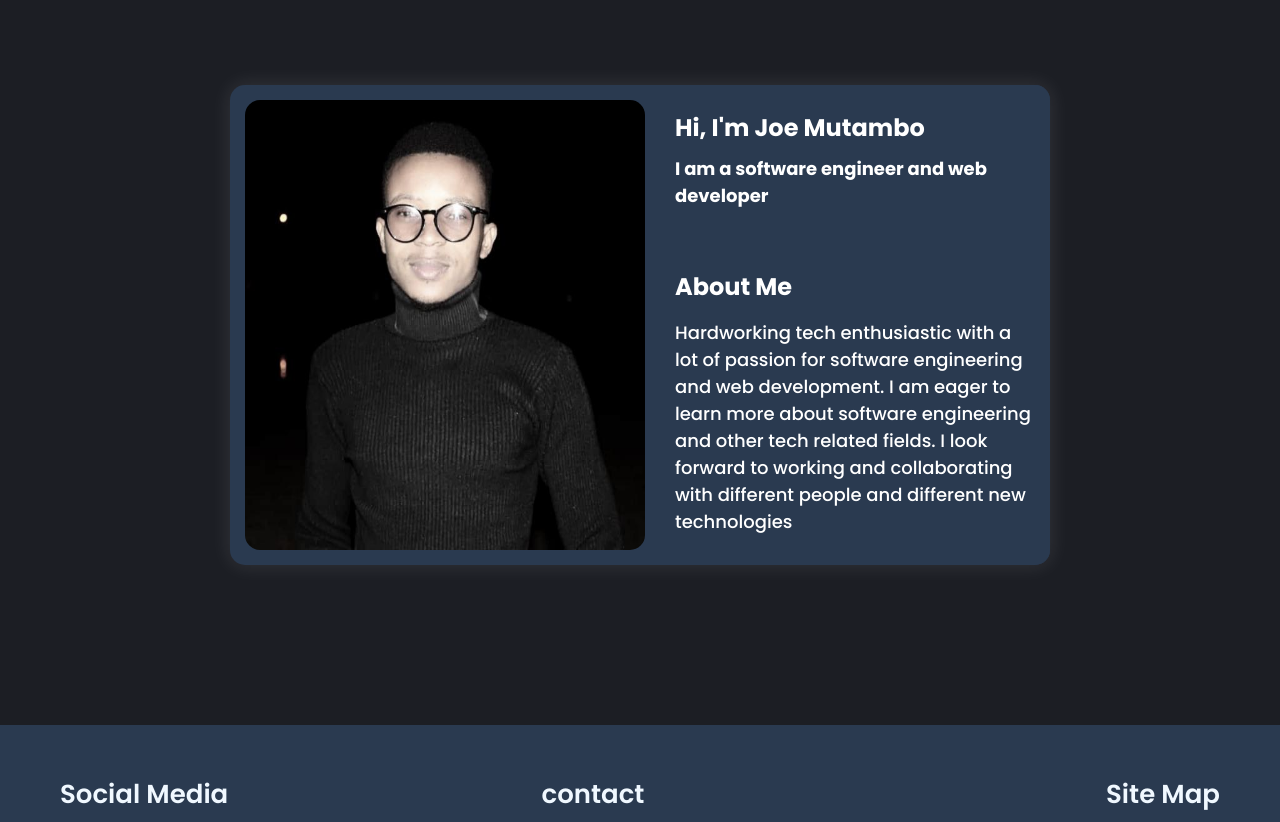
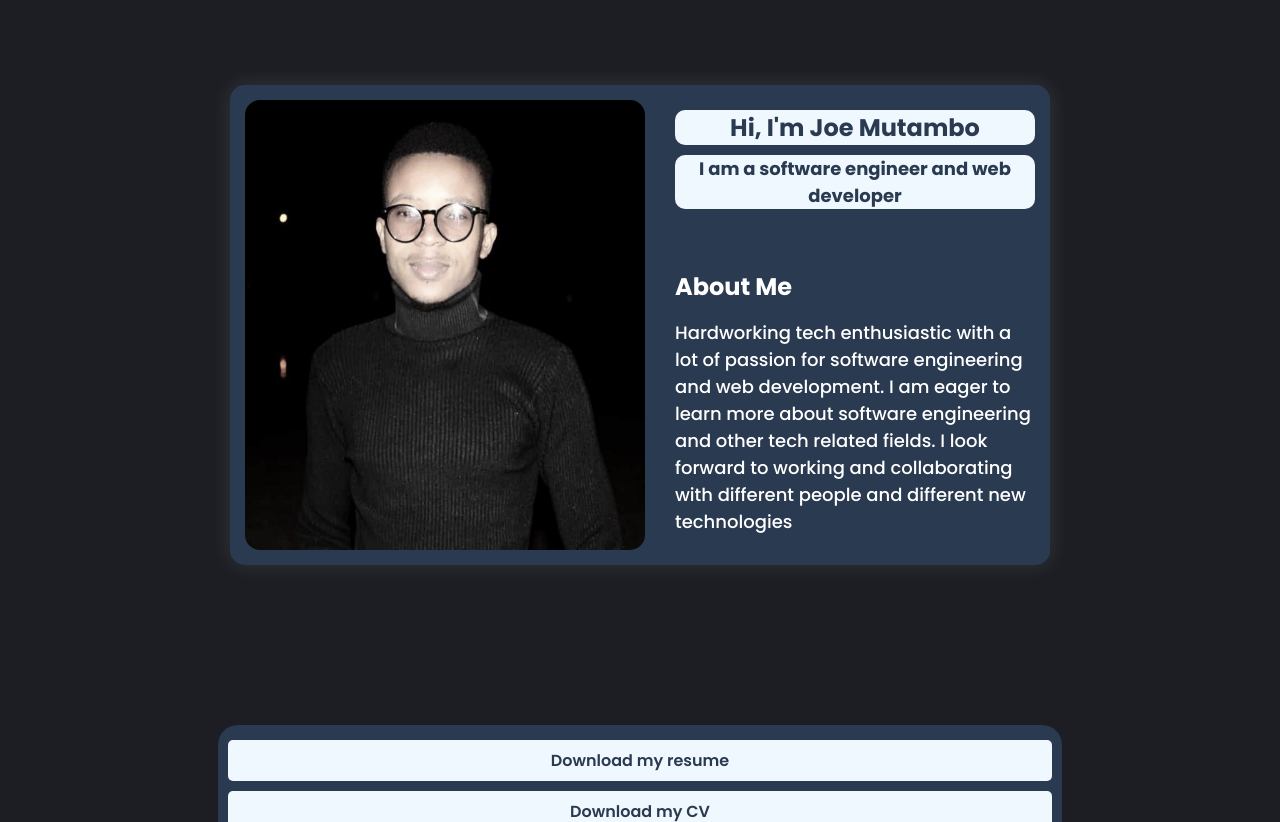
Before and after one commit to Joe-Mutambo/Portfolio, a plain HTML site: page index.html in a window 1280 px wide. Shown: the part 150-972 px from the top of the page. Drawn offline with Linux system fonts and the light colour scheme; a web font is replaced by a local one.

Commit message:
updated some the index file and others

```diff
--- a/css/style.css
+++ b/css/style.css
@@ -73,6 +73,34 @@ ul li {
 
 #click {
 	display: none;
+}
+
+.resume {
+	display: flex;
+	flex-direction: column;
+	text-align: center;
+	justify-content: center;
+	background-color: #2a3a50;
+	padding: 10px;
+	margin-bottom: 25px;
+	margin-left: 17%;
+	margin-right: 17%;
+	border-radius: 20px;
+}
+.resume a {
+	margin: 5px 0 5px 0;
+	background-color: aliceblue;
+	padding: 8px;
+	border-radius: 5px;
+	color: #2a3a50;
+	font-size: 16px;
+	font-weight: 600;
+}
+.resume a:hover {
+	background-color: transparent;
+	color: aliceblue;
+	transform: scale(0.95);
+	transition: all 0.3s ease-out;
 }
 
 /*adding media queries*/
@@ -179,7 +207,7 @@ ul li {
 	text-align: center;
 	justify-content: center;*/
 }
-.intro-title {
+.container .about-container .intro .intro-title {
 	margin-top: 10px;
 	margin-bottom: 10px;
 	text-transform: capitalize;
@@ -192,6 +220,24 @@ ul li {
 	margin-bottom: 60px;
 	font-size: 18px;
 	font-weight: 700;
+}
+
+.intro-title,
+.intro-title1 {
+	text-align: center;
+	background-color: aliceblue;
+	color: #2a3a50;
+	border-radius: 10px;
+}
+.intro-title:hover {
+	letter-spacing: 2px;
+	cursor: pointer;
+	transition: all 0.3s ease-out;
+}
+.intro-title1:hover {
+	letter-spacing: 2px;
+	cursor: pointer;
+	transition: all 0.3s ease-out;
 }
 .about {
 	margin-top: 15px;
@@ -245,7 +291,6 @@ ul li {
 		font-weight: 400;
 	}
 }
-
 
 /*@media screen and (min-width: 990px) and (max-width: 1039px) {
 	.container .image img {
@@ -437,8 +482,6 @@ ul li {
 		margin-top: 90px;
 	}
 }
-
-
 
 /*styling the contact section
 .contact-container {
--- a/index.html
+++ b/index.html
@@ -54,6 +54,10 @@
 					</p>
 				</div>
 			</div>
+		</div>
+		<div class="resume">
+			<a href="./documents/joe_mutambo_resume.pdf">Download my resume</a>
+			<a href="./documents/joe_mutambo_resume.pdf">Download my CV</a>
 		</div>
 
 		<footer class="footer">
```
Also changed, not shown: 1 other file.
